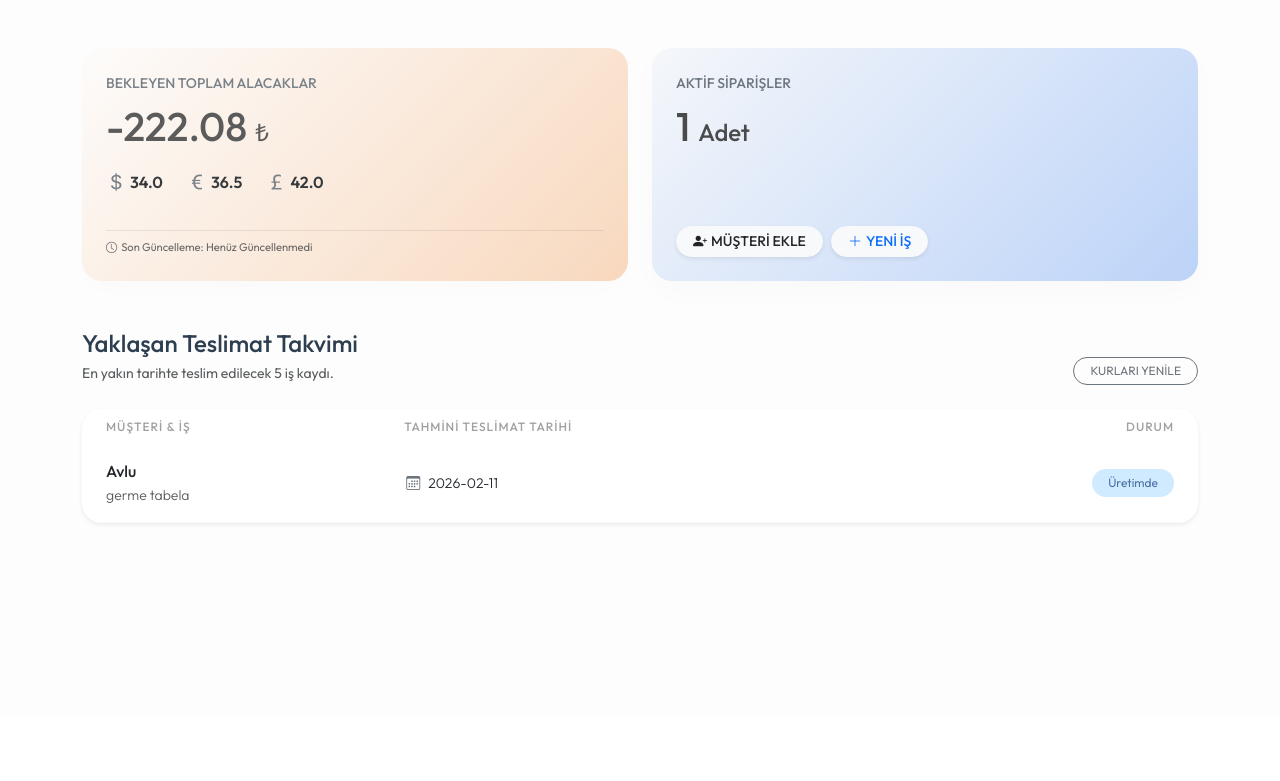
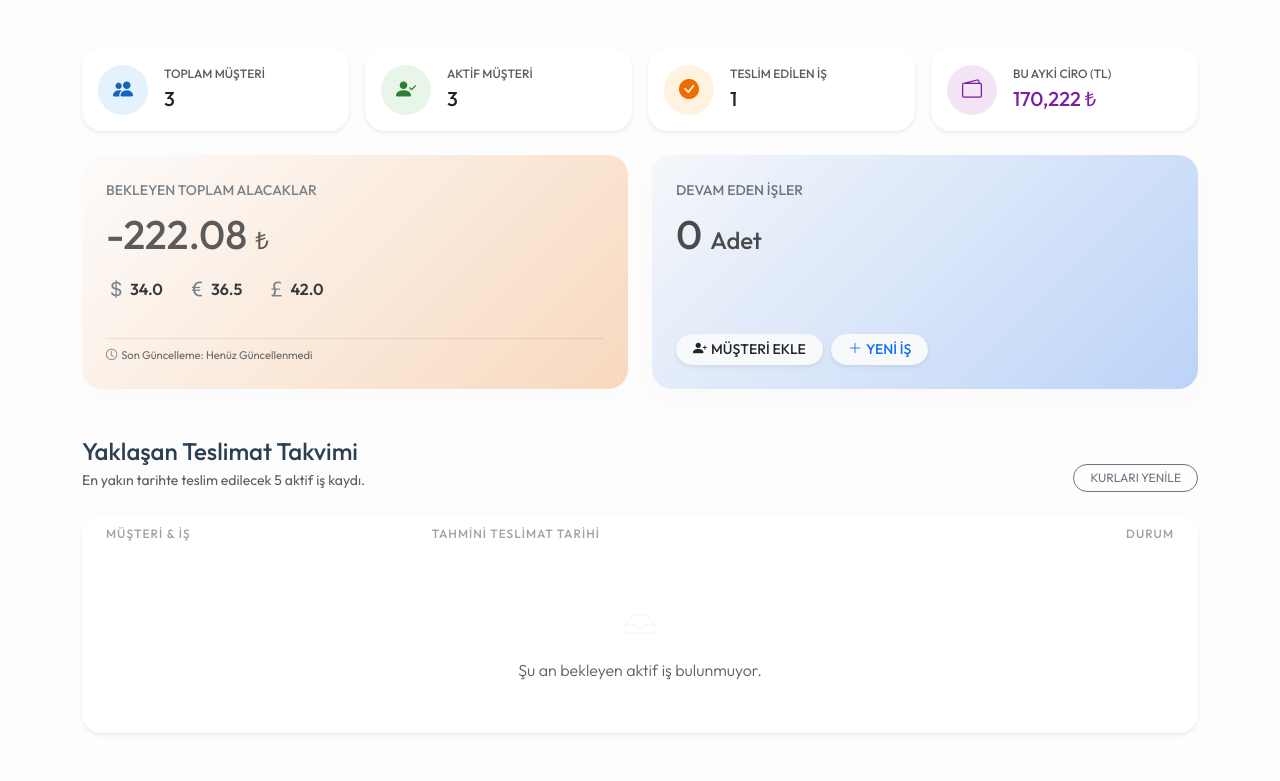
Before and after one commit to musty7091/yvr, a Flask app: page / in a window 1280 px wide. Shown: the part 83-864 px from the top of the page. Before the commit the page ends 608 px from the top, so only its background shows below. Run offline with Flask 3, Linux system fonts and the light colour scheme; the visitor is signed in with stand-in values (Sample User, id 1); data comes from the database, SQL or seed files in the repository; both versions use the stored data as it was after the commit.

Commit message:
dashboard kartları

```diff
--- a/app.py
+++ b/app.py
@@ -2,8 +2,8 @@ import requests
 import xml.etree.ElementTree as ET
 from flask import Flask, render_template, request, redirect, url_for, session, make_response
 from flask_sqlalchemy import SQLAlchemy
-from sqlalchemy import or_  # YENİ EKLENEN: Arama sorgusu için gerekli (VEYA mantığı)
-from datetime import datetime
+from sqlalchemy import or_
+from datetime import datetime, timedelta
 import pdfkit
 import os
 
@@ -11,6 +11,10 @@ app = Flask(__name__)
 app.secret_key = 'yvr_ozel_sifre_123'
 app.config['SQLALCHEMY_DATABASE_URI'] = 'sqlite:///yvr_veritabani.db'
 app.config['SQLALCHEMY_TRACK_MODIFICATIONS'] = False
+
+# GÜVENLİK: 3 Dakika işlem yapılmazsa oturum kapanır
+app.config['PERMANENT_SESSION_LIFETIME'] = timedelta(minutes=3)
+
 db = SQLAlchemy(app)
 
 # --- GLOBAL HAFIZA (Günün Sabit Kurları) ---
@@ -34,6 +38,7 @@ class IsKaydi(db.Model):
     toplam_bedel = db.Column(db.Float, nullable=False, default=0.0)
     para_birimi = db.Column(db.String(5), default='TL')
     teslim_tarihi = db.Column(db.String(20))
+    durum = db.Column(db.String(20), default='Devam Ediyor')
     kayit_tarihi = db.Column(db.DateTime, default=datetime.now)
     musteri_id = db.Column(db.Integer, db.ForeignKey('musteri.id'), nullable=False)
 
@@ -74,28 +79,60 @@ def index():
     if 'logged_in' not in session:
         return render_template('giris.html')
 
+    # 1. TEMEL VERİLERİ HESAPLA
     aktif_musteriler = Musteri.query.filter_by(durum='Aktif').all()
 
     toplam_alacak_tl = 0
-    aktif_is_sayisi = 0
+    devam_eden_is_sayisi = 0
 
     for m in aktif_musteriler:
-        aktif_is_sayisi += len(m.isler)
         for i in m.isler:
+            if i.durum == 'Devam Ediyor':
+                devam_eden_is_sayisi += 1
             kur = GUNCEL_KURLAR.get(i.para_birimi, 1.0)
             toplam_alacak_tl += (i.toplam_bedel * kur)
+
         for o in m.odemeler:
             kur = GUNCEL_KURLAR.get(o.birim, 1.0)
             toplam_alacak_tl -= (o.tutar * kur)
 
-    tum_yaklasan = IsKaydi.query.filter(IsKaydi.teslim_tarihi != "").order_by(IsKaydi.teslim_tarihi.asc()).all()
+    # 2. YENİ İSTATİSTİKLER (Kartlar İçin)
+    # A) Müşteri Sayıları
+    toplam_musteri = Musteri.query.count()
+    aktif_musteri_sayisi = len(aktif_musteriler)
+
+    # B) Tamamlanan İşler
+    biten_isler = IsKaydi.query.filter_by(durum='Teslim Edildi').count()
+
+    # C) Bu Ayki Ciro (Kasa Girişi)
+    simdi = datetime.now()
+    tum_odemeler = Odeme.query.all()
+    bu_ayki_ciro = 0
+
+    for o in tum_odemeler:
+        # Sadece bu ay ve bu yıl yapılan ödemeleri topla
+        if o.odeme_tarihi.month == simdi.month and o.odeme_tarihi.year == simdi.year:
+            kur = GUNCEL_KURLAR.get(o.birim, 1.0)
+            bu_ayki_ciro += (o.tutar * kur)
+
+    # 3. YAKLAŞAN İŞLER LİSTESİ
+    tum_yaklasan = IsKaydi.query.filter(
+        IsKaydi.teslim_tarihi != "",
+        IsKaydi.durum == 'Devam Ediyor'
+    ).order_by(IsKaydi.teslim_tarihi.asc()).all()
+
     yaklasan_isler = [is_kaydi for is_kaydi in tum_yaklasan if is_kaydi.sahibi.durum == 'Aktif'][:5]
 
     return render_template('index.html',
                            alacak=round(toplam_alacak_tl, 2),
-                           is_sayisi=aktif_is_sayisi,
+                           is_sayisi=devam_eden_is_sayisi,
                            yaklasan_isler=yaklasan_isler,
-                           kurlar=GUNCEL_KURLAR)
+                           kurlar=GUNCEL_KURLAR,
+                           # Yeni Değişkenler:
+                           t_musteri=toplam_musteri,
+                           a_musteri=aktif_musteri_sayisi,
+                           biten_is=biten_isler,
+                           ay_ciro=round(bu_ayki_ciro, 2))
 
 @app.route('/kurlari_guncelle')
 def kurlari_guncelle():
@@ -105,6 +142,7 @@ def kurlari_guncelle():
 @app.route('/login', methods=['POST'])
 def login():
     if request.form.get('username') == 'admin' and request.form.get('password') == '1234':
+        session.permanent = True
         session['logged_in'] = True
     return redirect(url_for('index'))
 
@@ -113,17 +151,13 @@ def logout():
     session.pop('logged_in', None)
     return redirect(url_for('index'))
 
-# --- GÜNCELLENEN: MÜŞTERİLER ROTASI (ARAMA DESTEKLİ) ---
 @app.route('/musteriler')
 def musteriler():
     if 'logged_in' not in session: return redirect(url_for('index'))
 
-    # Arama terimini al (urlde ?q=ahmet gibi gelir)
     arama_terimi = request.args.get('q')
 
     if arama_terimi:
-        # Hem AD SOYAD içinde HEM DE İŞYERİ ADI içinde arama yap
-        # Ve sadece AKTİF olanları getir
         bulunanlar = Musteri.query.filter(
             Musteri.durum == 'Aktif',
             or_(
@@ -133,7 +167,6 @@ def musteriler():
         ).all()
         return render_template('musteriler.html', musteriler=bulunanlar, arama_var=True, terim=arama_terimi)
 
-    # Arama yoksa hepsini getir
     return render_template('musteriler.html', musteriler=Musteri.query.filter_by(durum='Aktif').all(), arama_var=False)
 
 @app.route('/pasif_musteriler')
@@ -207,6 +240,7 @@ def is_kaydet():
         toplam_bedel=round(t_bedel, 2),
         para_birimi=p_birimi,
         teslim_tarihi=request.form.get('teslim_tarihi'),
+        durum='Devam Ediyor',
         musteri_id=m_id
     )
     db.session.add(yeni_is)
@@ -227,6 +261,22 @@ def is_kaydet():
 
     db.session.commit()
     return redirect(url_for('index'))
+
+@app.route('/is_teslim_et/<int:id>')
+def is_teslim_et(id):
+    if 'logged_in' not in session: return redirect(url_for('index'))
+    is_kaydi = IsKaydi.query.get_or_404(id)
+    is_kaydi.durum = 'Teslim Edildi'
+    db.session.commit()
+    return redirect(url_for('musteri_detay', id=is_kaydi.musteri_id))
+
+@app.route('/is_durum_geri_al/<int:id>')
+def is_durum_geri_al(id):
+    if 'logged_in' not in session: return redirect(url_for('index'))
+    is_kaydi = IsKaydi.query.get_or_404(id)
+    is_kaydi.durum = 'Devam Ediyor'
+    db.session.commit()
+    return redirect(url_for('musteri_detay', id=is_kaydi.musteri_id))
 
 @app.route('/is_sil/<int:id>')
 def is_sil(id):
--- a/templates/index.html
+++ b/templates/index.html
@@ -2,15 +2,63 @@
 {% block title %}Panel - YVR Reklam{% endblock %}
 
 {% block content %}
-<!-- Üst Özet Kartları -->
+
+<div class="row g-3 mb-4">
+    <div class="col-md-3 col-6">
+        <div class="card card-custom p-3 border-0 h-100 shadow-sm d-flex flex-row align-items-center">
+            <div class="rounded-circle p-3 d-flex align-items-center justify-content-center" style="width: 50px; height: 50px; background-color: #e3f2fd; color: #1565c0;">
+                <i class="bi bi-people-fill fs-5"></i>
+            </div>
+            <div class="ms-3">
+                <div class="small text-muted fw-bold" style="font-size: 0.75rem;">TOPLAM MÜŞTERİ</div>
+                <div class="fw-bold text-dark fs-5">{{ t_musteri }}</div>
+            </div>
+        </div>
+    </div>
+
+    <div class="col-md-3 col-6">
+        <div class="card card-custom p-3 border-0 h-100 shadow-sm d-flex flex-row align-items-center">
+            <div class="rounded-circle p-3 d-flex align-items-center justify-content-center" style="width: 50px; height: 50px; background-color: #e8f5e9; color: #2e7d32;">
+                <i class="bi bi-person-check-fill fs-5"></i>
+            </div>
+            <div class="ms-3">
+                <div class="small text-muted fw-bold" style="font-size: 0.75rem;">AKTİF MÜŞTERİ</div>
+                <div class="fw-bold text-dark fs-5">{{ a_musteri }}</div>
+            </div>
+        </div>
+    </div>
+
+    <div class="col-md-3 col-6">
+        <div class="card card-custom p-3 border-0 h-100 shadow-sm d-flex flex-row align-items-center">
+            <div class="rounded-circle p-3 d-flex align-items-center justify-content-center" style="width: 50px; height: 50px; background-color: #fff3e0; color: #ef6c00;">
+                <i class="bi bi-check-circle-fill fs-5"></i>
+            </div>
+            <div class="ms-3">
+                <div class="small text-muted fw-bold" style="font-size: 0.75rem;">TESLİM EDİLEN İŞ</div>
+                <div class="fw-bold text-dark fs-5">{{ biten_is }}</div>
+            </div>
+        </div>
+    </div>
+
+    <div class="col-md-3 col-6">
+        <div class="card card-custom p-3 border-0 h-100 shadow-sm d-flex flex-row align-items-center">
+            <div class="rounded-circle p-3 d-flex align-items-center justify-content-center" style="width: 50px; height: 50px; background-color: #f3e5f5; color: #7b1fa2;">
+                <i class="bi bi-wallet2 fs-5"></i>
+            </div>
+            <div class="ms-3">
+                <div class="small text-muted fw-bold" style="font-size: 0.75rem;">BU AYKİ CİRO (TL)</div>
+                <div class="fw-bold text-dark fs-5" style="color: #7b1fa2 !important;">{{ "{:,.0f}".format(ay_ciro) }} ₺</div>
+            </div>
+        </div>
+    </div>
+</div>
+
 <div class="row g-4 mb-5">
-    <!-- Alacak Bakiyesi ve Sadeleştirilmiş Kurlar -->
     <div class="col-md-6">
         <div class="card card-custom h-100" style="background: linear-gradient(135deg, #fdfcfb 0%, #f8d5b8 100%); opacity: 0.9;">
             <div class="text-uppercase small fw-medium text-secondary mb-2">Bekleyen Toplam Alacaklar</div>
             <div class="h1 mb-3" style="color: #4a4a4a;">{{ "{:,.2f}".format(alacak) }} <span class="fs-4">₺</span></div>
 
-            <!-- SADELEŞTİRİLMİŞ KUR GÖSTERİMİ -->
             <div class="d-flex flex-wrap align-items-center text-muted small gap-4 mt-auto">
                 <span class="d-flex align-items-center" title="Dolar">
                     <i class="bi bi-currency-dollar fs-5 text-secondary"></i><strong class="ms-1 text-dark fs-6">{{ kurlar.USD }}</strong>
@@ -29,13 +77,11 @@
         </div>
     </div>
 
-    <!-- Aktif İş Sayısı ve Hızlı Butonlar -->
     <div class="col-md-6">
         <div class="card card-custom h-100" style="background: linear-gradient(135deg, #f5f7fa 0%, #bcd3f8 100%);">
-            <div class="text-uppercase small fw-medium text-secondary mb-2">Aktif Siparişler</div>
+            <div class="text-uppercase small fw-medium text-secondary mb-2">Devam Eden İşler</div>
             <div class="h1 mb-3" style="color: #4a4a4a;">{{ is_sayisi }} <span class="fs-4">Adet</span></div>
 
-            <!-- Buton Grubu -->
             <div class="mt-auto d-flex flex-wrap gap-2">
                 <button class="btn btn-sm btn-light text-dark fw-medium shadow-sm rounded-pill px-3" data-bs-toggle="modal" data-bs-target="#hizliMusteriEkleModal">
                     <i class="bi bi-person-plus-fill me-1"></i>MÜŞTERİ EKLE
@@ -43,20 +89,17 @@
                 <a href="/is_ekle" class="btn btn-sm btn-light text-primary fw-medium shadow-sm rounded-pill px-3">
                     <i class="bi bi-plus-lg me-1"></i>YENİ İŞ
                 </a>
-                <!-- YENİ EKLENEN BUTON -->
-
             </div>
         </div>
     </div>
 </div>
 
-<!-- Yaklaşan Teslimatlar Tablosu -->
 <div class="row">
     <div class="col-12">
         <div class="d-flex justify-content-between align-items-end mb-4">
             <div>
                 <h4 class="mb-1">Yaklaşan Teslimat Takvimi</h4>
-                <p class="text-muted small mb-0">En yakın tarihte teslim edilecek 5 iş kaydı.</p>
+                <p class="text-muted small mb-0">En yakın tarihte teslim edilecek 5 aktif iş kaydı.</p>
             </div>
             <a href="/kurlari_guncelle" class="btn btn-sm btn-outline-secondary rounded-pill px-3" style="font-size: 0.75rem;">KURLARI YENİLE</a>
         </div>
@@ -85,7 +128,7 @@
                             </td>
                             <td class="text-end pe-4">
                                 <span class="badge rounded-pill badge-pastel-blue px-3 py-2" style="font-weight: 400; color: #4a6fa5; background-color: #d0ebff;">
-                                    Üretimde
+                                    {{ is.durum }}
                                 </span>
                             </td>
                         </tr>
@@ -95,7 +138,7 @@
                         <tr>
                             <td colspan="3" class="text-center py-5 text-muted">
                                 <i class="bi bi-inbox fs-2 d-block mb-2 text-light"></i>
-                                Kayıtlı aktif iş bulunamadı.
+                                Şu an bekleyen aktif iş bulunmuyor.
                             </td>
                         </tr>
                         {% endif %}
@@ -106,7 +149,6 @@
     </div>
 </div>
 
-<!-- Hızlı Müşteri Ekleme Modalı (Index Sayfasına Eklendi) -->
 <div class="modal fade" id="hizliMusteriEkleModal" tabindex="-1">
     <div class="modal-dialog modal-dialog-centered">
         <div class="modal-content border-0 shadow" style="border-radius: 25px;">
```
Also changed, not shown: templates/musteri_detay.html (+17 -5 lines), instance/yvr_veritabani.db.
